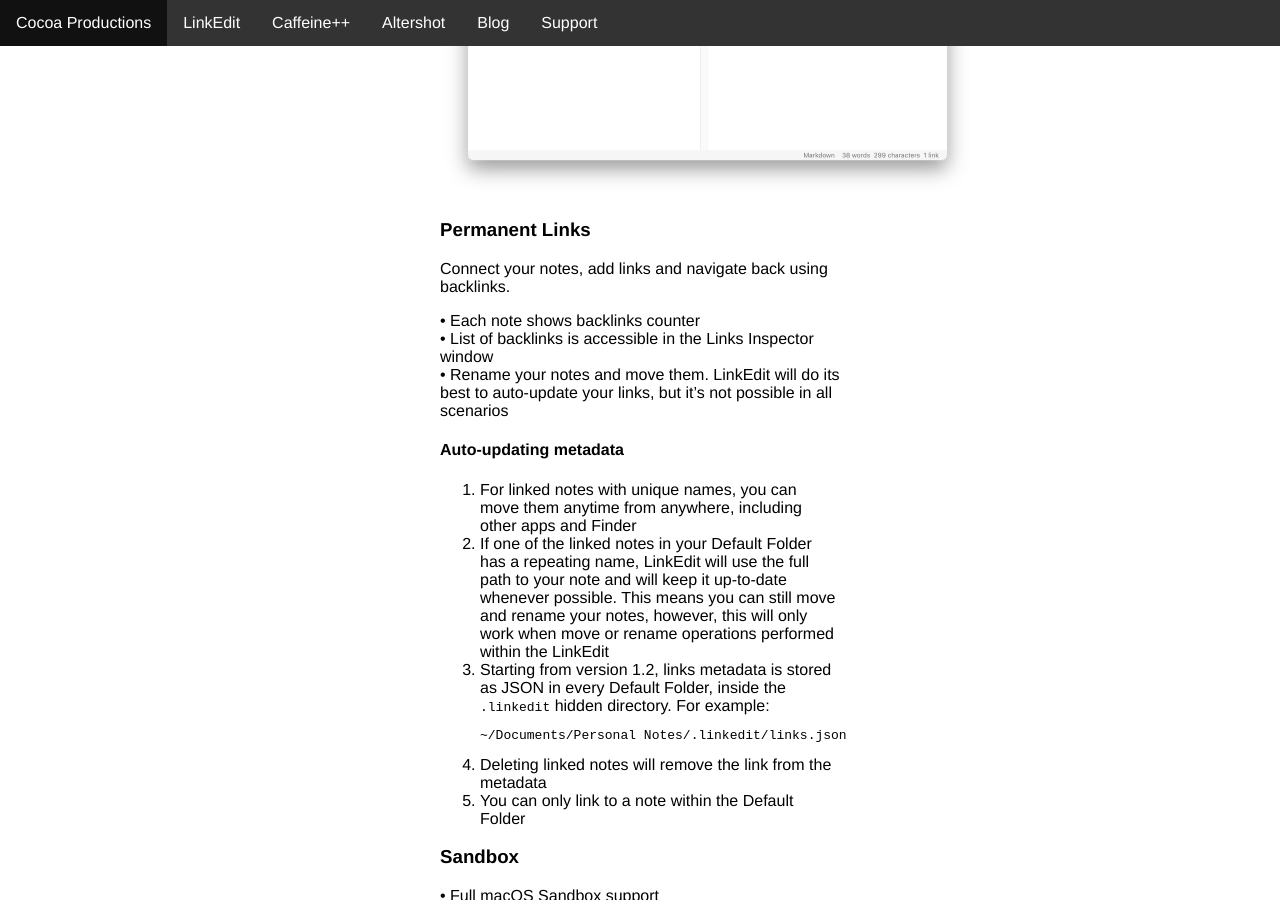
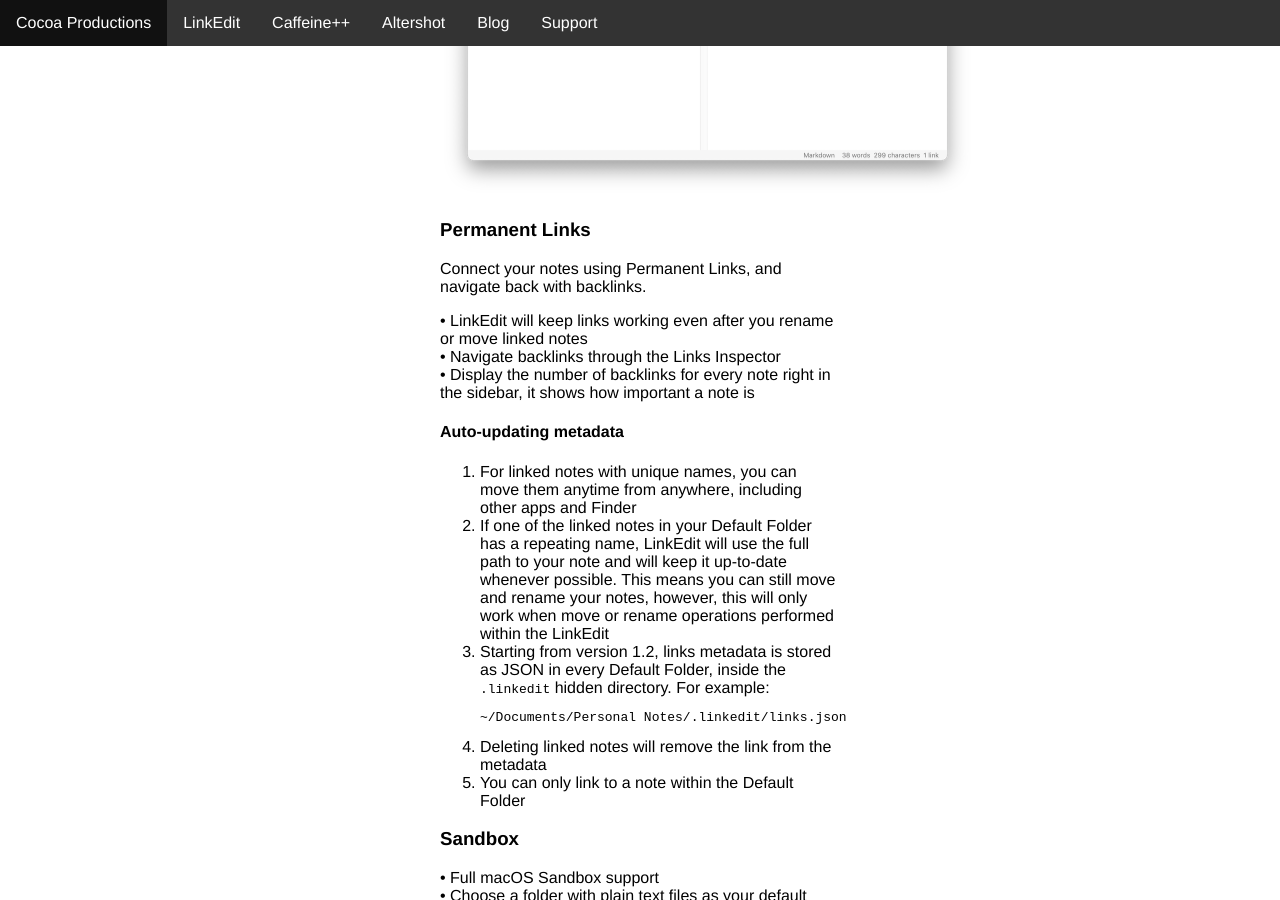
Before and after one commit to cocoaproductions/cocoaproductions.github.io, a Jekyll site: the page built from linkedit.markdown, in a window 1280 px wide and 900 px high, scrolled down 1514 px. Built offline with Jekyll 4.4.1, drawn with Linux system fonts in a browser that asks for light colours.

Commit message:
Update copy

```diff
--- a/linkedit.markdown
+++ b/linkedit.markdown
@@ -46,11 +46,11 @@
 
 <h3>Permanent Links</h3>
 
-Connect your notes, add links and navigate back using backlinks.
+Connect your notes using Permanent Links, and navigate back with backlinks.
 
-• Each note shows backlinks counter
-• List of backlinks is accessible in the Links Inspector window
-• Rename your notes and move them. LinkEdit will do its best to auto-update your links, but it's not possible in all scenarios
+• LinkEdit will keep links working even after you rename or move linked notes
+• Navigate backlinks through the Links Inspector
+• Display the number of backlinks for every note right in the sidebar, it shows how important a note is
 
 <h4>Auto-updating metadata</h4>
 
```
